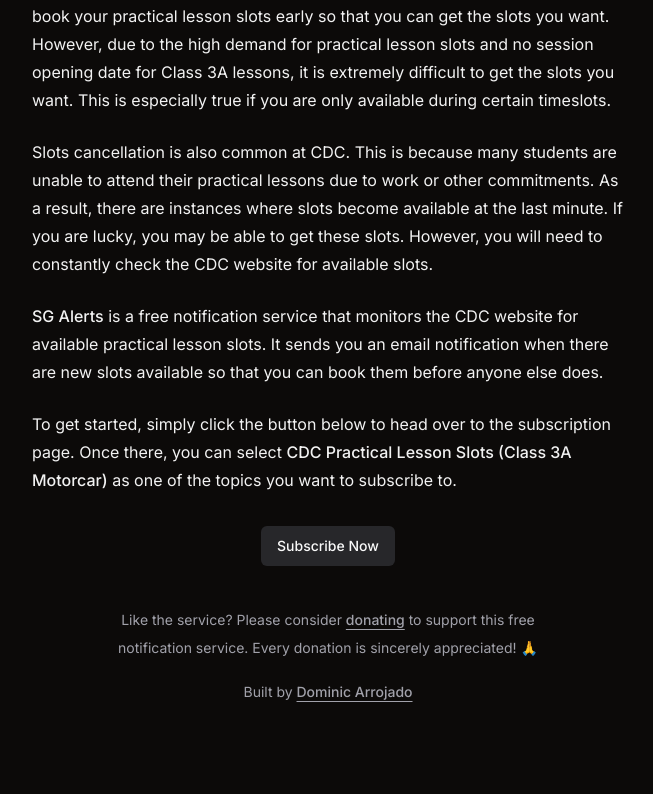
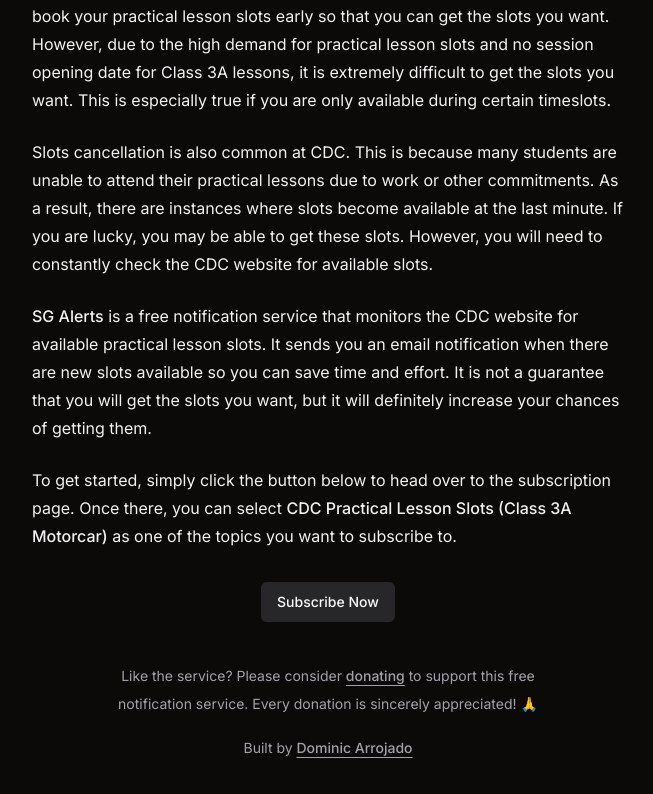
Before and after one commit to dominicarrojado/sg-alerts, a Next.js app: page /topics/cdc-practical-lesson-slots in a window 1280 px wide. Shown: the part 626-1420 px from the top of the page, without its empty margins (312-965 px from the left). Before the commit the page ends 1372 px from the top, so only its background shows below. Built offline with nearby package versions, Linux system fonts and the light colour scheme; no server answers.

Commit message:
update cdc page content

```diff
--- a/app/topics/cdc-practical-lesson-slots/page.tsx
+++ b/app/topics/cdc-practical-lesson-slots/page.tsx
@@ -82,7 +82,9 @@
         <span className="font-medium">SG Alerts</span> is a free notification
         service that monitors the CDC website for available practical lesson
         slots. It sends you an email notification when there are new slots
-        available so that you can book them before anyone else does.
+        available so you can save time and effort. It is not a guarantee that
+        you will get the slots you want, but it will definitely increase your
+        chances of getting them.
       </Paragraph>
       <Paragraph>
         To get started, simply click the button below to head over to the
```
